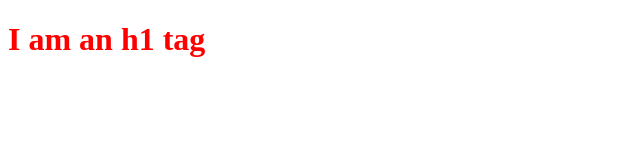
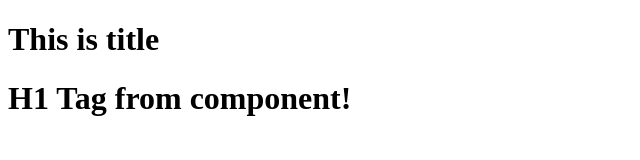
Before and after one commit to sayakdas1994/reactjs, a React app: page / in a window 1280 px wide. Shown: the whole page, without its empty margins (0-640 px from the left). Built offline with nearby package versions, Linux system fonts and the light colour scheme.

Commit message:
Laying the foundation

```diff
--- a/app.js
+++ b/app.js
@@ -27,7 +27,30 @@ import ReactDOM from 'react-dom/client';
 // console.log(root);
 // root.render(parent);
 
-const jsxHeading = <h1 id="heading">I am an h1 tag</h1>;
+
+// JSX => Babel transpiles it to React.createElement => ReactElement JS Object => HTMLElement(render)
+//React Element
+const heading = (
+<h1 className='head'>
+  I am an h1 tag
+  </h1>
+);
+
+const Title = () => (
+  <h1>This is title</h1>
+);
+
+//React component
+const HeadingComponent = () =>
+ (
+    <div>
+      {/* <Title /> */}
+      {Title()}
+      <h1 className='heading'>H1 Tag from component!</h1>
+    </div>
+  );
+
 
 const root = ReactDOM.createRoot(document.getElementById("root"));
-root.render(jsxHeading);
+//root.render(heading); // rendering as element
+root. render(<HeadingComponent />); // rendering as component
--- a/index.css
+++ b/index.css
@@ -1,3 +1,3 @@
-#heading {
+.head {
 color: red;
 }
```
